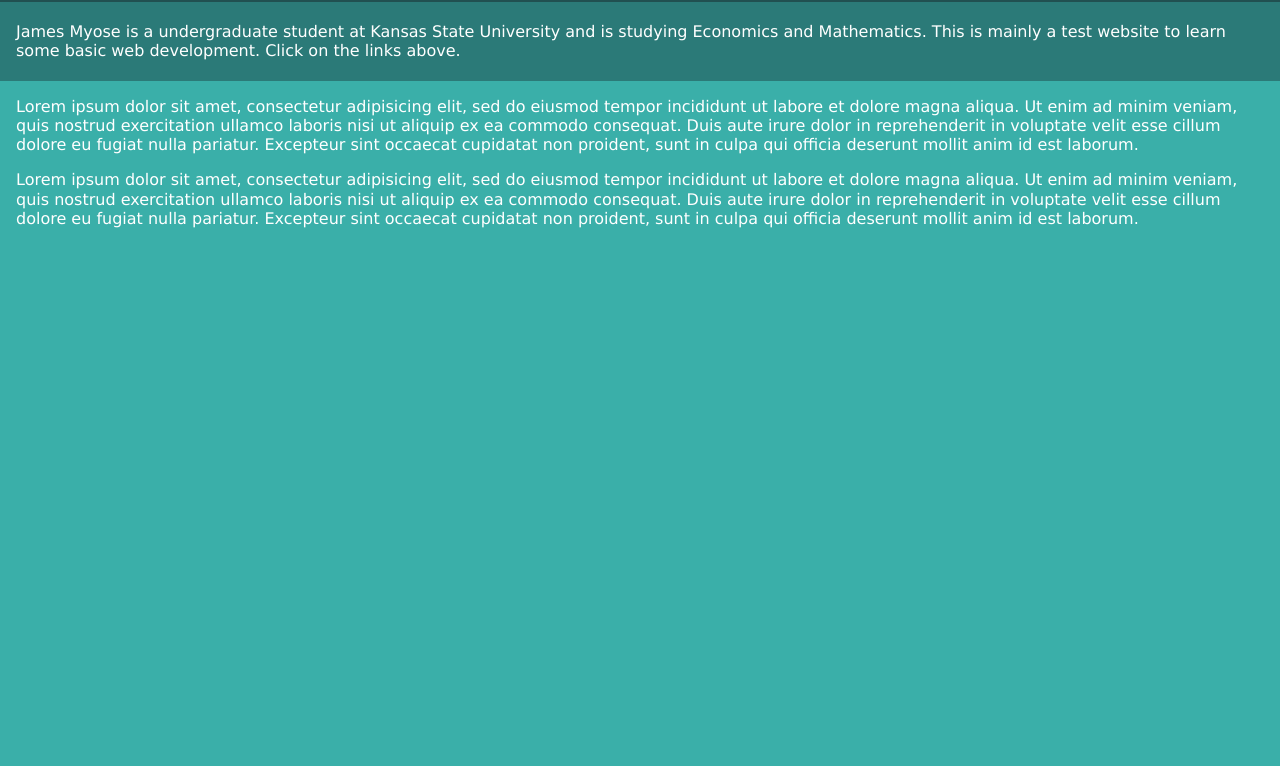
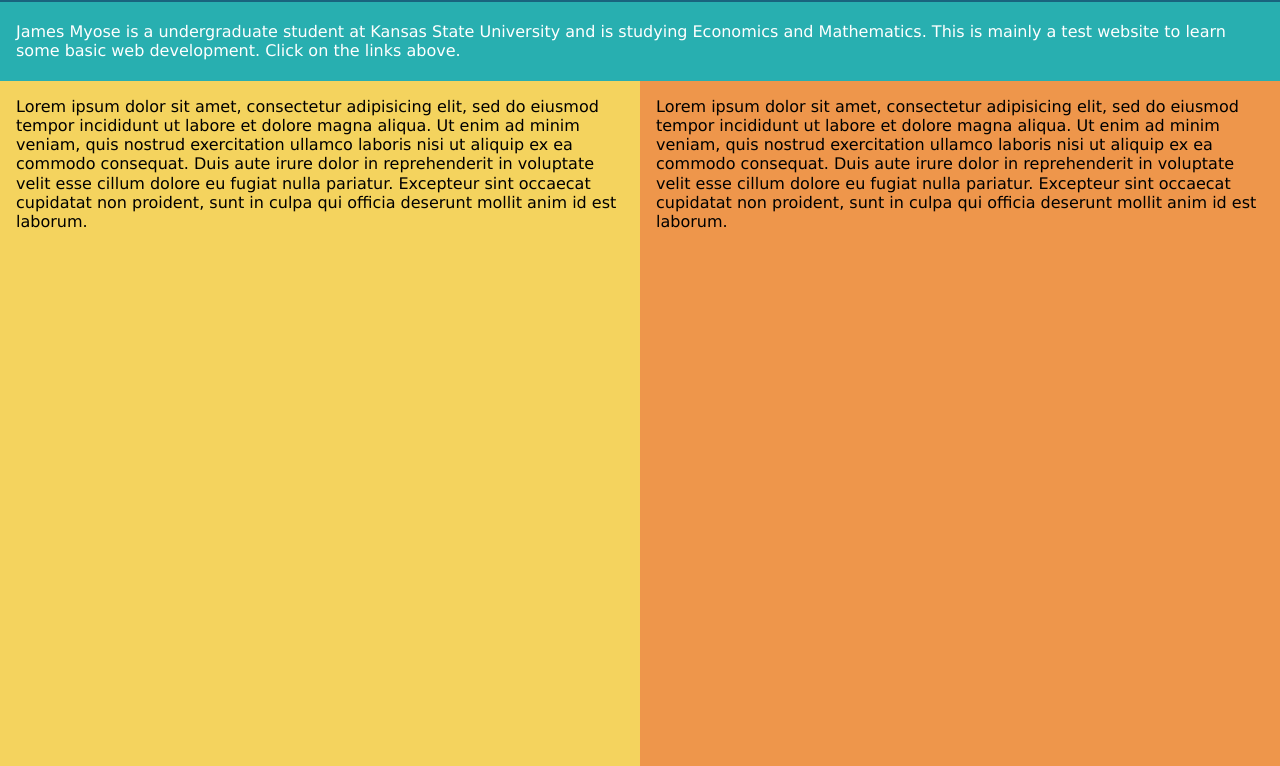
Before and after one commit to jamesmyose/jamesmyose.github.io, a plain HTML site: page index.html in a window 1280 px wide. Shown: the part 89-855 px from the top of the page. Before the commit the page ends 800 px from the top, so only its background shows below. Drawn offline with Linux system fonts and the light colour scheme.

Commit message:
changed color scheme (adding yellow and orange)

```diff
--- a/index.css
+++ b/index.css
@@ -1,4 +1,3 @@
-
 body{
     background-color: #3AAFA9;
     /*
@@ -18,7 +17,7 @@ body{
 .container{
     margin: 0;
 
-    background-color: #17252A;
+    background-color: #1F271B;
     /*
     background-color: #0a1612;
     background-color: #30BCED;
@@ -28,11 +27,6 @@ body{
     padding-left: 1em;
 }
 
-.main{
-    padding: 0 1em;
-    margin: 0;
-}
-
 .container a{
     text-decoration: none;
     color: #fff;
@@ -40,7 +34,7 @@ body{
 
 #nav{
 
-	background-color: #215051;
+	background-color: #19647E;
     /*
     background-color:#f7ce3e;
     background-color: #FC5130;
@@ -65,7 +59,7 @@ body{
 
 #showcase{
 
-    background-color: #2B7A78;
+    background-color: #28AFB0;
     /*
     background-color: #1a2930;
     background-color: #2c3e50;
@@ -83,6 +77,44 @@ body{
     padding: 30px;
     font-size: 30px;
 }
+
+.main{
+    color: #000;
+
+}
+
+.splitleft{
+
+    position: relative;
+    max-width: 50%;
+    height: 200em;
+    z-index: 1;
+    top: 0;
+    overflow-x: hidden;
+
+    box-sizing: border-box;
+    left: 0;
+    float: left;
+    background-color: #F4D35E;
+    padding: 0 1em;
+
+}
+
+.splitright{
+    position: relative;
+    max-width: 50%;
+    height: 200em;
+    z-index: 1;
+    top: 0;
+    overflow-x: hidden;
+
+    box-sizing: border-box;
+    right: 0;
+    float: right;
+    background-color: #EE964B;
+    padding: 0 1em;
+}
+
 /*
 #nav{
     background-color:#f7ce3e;
--- a/index.html
+++ b/index.html
@@ -24,9 +24,15 @@
         <section id="showcase">
             <p>James Myose is a undergraduate student at Kansas State University and is studying Economics and Mathematics. This is mainly a test website to learn some basic web development. Click on the links above.</p>
         </section>
-        <div class="main">
-            <p>Lorem ipsum dolor sit amet, consectetur adipisicing elit, sed do eiusmod tempor incididunt ut labore et dolore magna aliqua. Ut enim ad minim veniam, quis nostrud exercitation ullamco laboris nisi ut aliquip ex ea commodo consequat. Duis aute irure dolor in reprehenderit in voluptate velit esse cillum dolore eu fugiat nulla pariatur. Excepteur sint occaecat cupidatat non proident, sunt in culpa qui officia deserunt mollit anim id est laborum.</p>
-            <p>Lorem ipsum dolor sit amet, consectetur adipisicing elit, sed do eiusmod tempor incididunt ut labore et dolore magna aliqua. Ut enim ad minim veniam, quis nostrud exercitation ullamco laboris nisi ut aliquip ex ea commodo consequat. Duis aute irure dolor in reprehenderit in voluptate velit esse cillum dolore eu fugiat nulla pariatur. Excepteur sint occaecat cupidatat non proident, sunt in culpa qui officia deserunt mollit anim id est laborum.</p>
+        <div class="splitleft">
+            <div class="main">
+                <p>Lorem ipsum dolor sit amet, consectetur adipisicing elit, sed do eiusmod tempor incididunt ut labore et dolore magna aliqua. Ut enim ad minim veniam, quis nostrud exercitation ullamco laboris nisi ut aliquip ex ea commodo consequat. Duis aute irure dolor in reprehenderit in voluptate velit esse cillum dolore eu fugiat nulla pariatur. Excepteur sint occaecat cupidatat non proident, sunt in culpa qui officia deserunt mollit anim id est laborum.</p>
+            </div>
+        </div>
+        <div class="splitright">
+            <div class="main">
+                <p>Lorem ipsum dolor sit amet, consectetur adipisicing elit, sed do eiusmod tempor incididunt ut labore et dolore magna aliqua. Ut enim ad minim veniam, quis nostrud exercitation ullamco laboris nisi ut aliquip ex ea commodo consequat. Duis aute irure dolor in reprehenderit in voluptate velit esse cillum dolore eu fugiat nulla pariatur. Excepteur sint occaecat cupidatat non proident, sunt in culpa qui officia deserunt mollit anim id est laborum.</p>
+            </div>
         </div>
         <script type="text/javascript" src = "index.js"></script>
     </body>
```
